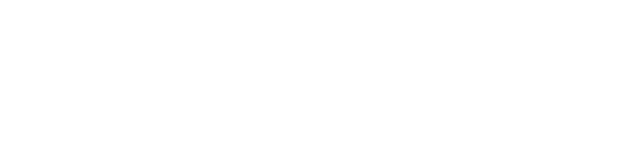
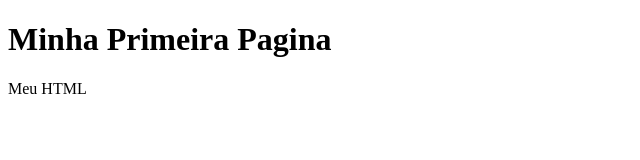
Before and after one commit to M4aguiar/git_hub_apre, a plain HTML site: page index.html in a window 1280 px wide. Shown: the whole page, without its empty margins (0-640 px from the left). Drawn offline with Linux system fonts and the light colour scheme.

Commit message:
Add header and paragraph to index.html

```diff
--- a/index.html
+++ b/index.html
@@ -6,6 +6,7 @@
     <title>Document</title>
 </head>
 <body>
-
+    <h1> Minha Primeira Pagina</h1>
+    <p> Meu HTML</p>
 </body>
 </html>
```
